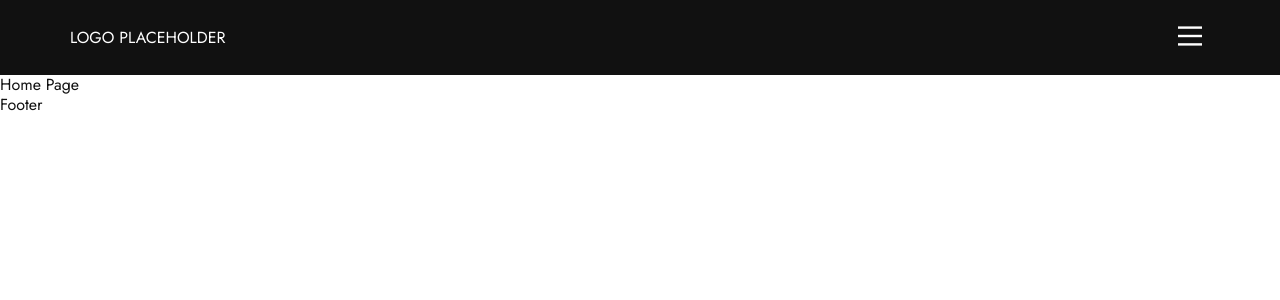
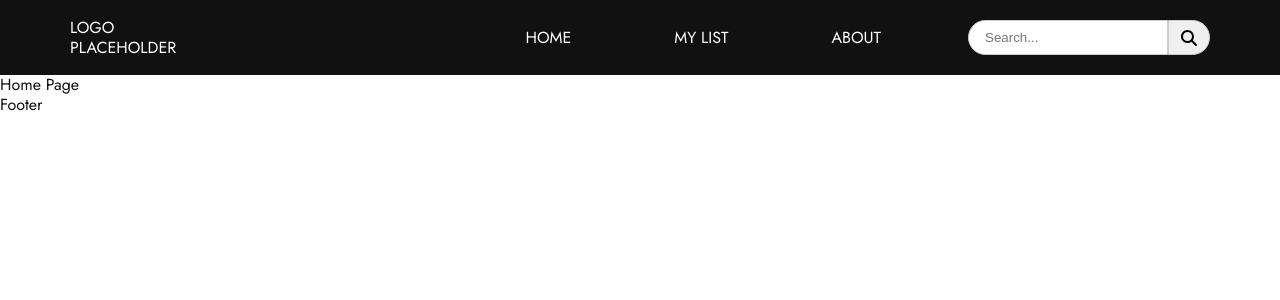
Before and after one commit to allankchow/showboat, a React (Vite) app: page / in a window 1280 px wide. Shown: the top 300 px of the page. Built offline with nearby package versions, Linux system fonts and the light colour scheme.

Commit message:
Add header navigation styling
Add mobile, tablet, and desktop navigation header styles.

```diff
--- a/src/App.jsx
+++ b/src/App.jsx
@@ -1,5 +1,5 @@
 import { Provider } from 'react-redux'
-import { store } from './store/store.js'
+// import { store } from './store/store.js'
 import AppRouter from "./routers/AppRouter";
 
 import './scss/styles.scss';
@@ -8,9 +8,9 @@ function App() {
 
   return (
     <>
-      <Provider store={store}>
+      {/* <Provider store={store}> */}
         <AppRouter />
-      </Provider>
+      {/* </Provider> */}
     </>
   )
 }
--- a/src/components/MobileNav.jsx
+++ b/src/components/HamburgerMenu.jsx
@@ -1,18 +1,11 @@
-import { useState } from "react";
 
-const MobileNav = () => {
-
-    const [isOpened, setIsOpened] = useState(false);
-
-    const handleToggle = () => {
-        setIsOpened(!isOpened);
-    }
+const HamburgerMenu = ({ showNav, toggleNav}) => {
 
     return (
-        <div className="mobileNavContainer">
+        <div className="hamburgerMenuContainer">
             <button
-                className={`hamburgerMenu ${isOpened? 'opened' : ''}`}
-                onClick={handleToggle}
+                className={`hamburgerMenu ${showNav? 'opened' : ''}`}
+                onClick={toggleNav}
                 aria-label="Main Menu"
             >
                 <svg width="100" height="100" viewBox="0 0 100 100">
@@ -25,4 +18,4 @@ const MobileNav = () => {
     )
 }
 
-export default MobileNav;
+export default HamburgerMenu;
--- a/src/components/Header.jsx
+++ b/src/components/Header.jsx
@@ -1,18 +1,40 @@
+import { useState, useEffect } from "react";
+
 import Nav from './Nav';
-import MobileNav from './MobileNav';
+import HamburgerMenu from './HamburgerMenu';
 import { NavLink } from 'react-router-dom';
 
 const Header = () => {
 
+    const [showNav, setShowNav] = useState(false);
+
+    useEffect(() => {
+        let mediaQuery = window.matchMedia('(min-width: 800px)');
+        mediaQuery.addEventListener('change', isDesktop);
+
+        return () => mediaQuery.removeEventListener('change', isDesktop);
+
+    }, []);
+
+    const toggleNav = () => {
+        setShowNav(!showNav);
+    }
+
+    const isDesktop = (e) => {
+        if (e.matches) {
+            setShowNav(false);
+        }
+    }
+
     return (
-        <header>
+        <header className={showNav ? "show" : ""}>
             <div className="logoContainer">
                 <NavLink to="/">
                     <div>LOGO PLACEHOLDER</div>
                 </NavLink>
             </div>
-            <MobileNav />
-            <Nav />
+            <HamburgerMenu isOpened={showNav} toggleNav={toggleNav}/>
+            <Nav toggleNav={toggleNav}/>
         </header>
     )
 }
--- a/src/components/Nav.jsx
+++ b/src/components/Nav.jsx
@@ -2,10 +2,24 @@ import { NavLink } from 'react-router-dom';
 import { FontAwesomeIcon } from '@fortawesome/react-fontawesome';
 import { faMagnifyingGlass } from "@fortawesome/free-solid-svg-icons";
 
-const Nav = () => {
+const Nav = ({ toggleNav }) => {
+
+   const closeNav = (e) => {
+        if (window.innerWidth < 800) {
+            toggleNav();
+        } else {
+            e.target.blur();
+        }
+   }
+
+   // Handle click on the search input to prevent closing the nav
+    const handleSearchClick = (e) => {
+        e.stopPropagation();
+    }
 
     return (
-        <nav className='siteNavigation'>
+        // <nav className={`siteNavigation ${showNav ? 'show' : 'close'}`} onclick={closeNav}>
+        <nav className="siteNavigation" onClick={closeNav}>
             <ul>
                 {/* Nav links */}
                 <li><NavLink to="/">HOME</NavLink></li>
@@ -15,7 +29,13 @@ const Nav = () => {
                 {/* Search input */}
                 <form className="searchInput">
                     <div className='searchInputContainer'>
-                        <input type="text" id="searchInput" name="searchInput" placeholder='Search...'/>
+                        <input
+                            type="text"
+                            id="searchInput"
+                            name="searchInput"
+                            placeholder='Search...'
+                            onClick={handleSearchClick}
+                        />
                         <button type="submit">
                             <FontAwesomeIcon icon={faMagnifyingGlass} />
                         </button>
--- a/src/scss/base/_variables.scss
+++ b/src/scss/base/_variables.scss
@@ -19,6 +19,11 @@ $padding: 1rem;
 $padding-half: 0.5rem;
 $padding-double: 2rem;
 
+// Components
+$header-height: rem(75);
+
+
 // Device Widths
-$tablet-width: rem(800);  // smallest size tablet - 768px
-$desktop-width: rem(1200);
+$tablet-width: em(768);
+$desktop-small-width: em(1000);
+$desktop-width: em(1400);
--- a/src/scss/components/_mobileNav.scss
+++ b/src/scss/components/_hamburgerMenu.scss
@@ -2,7 +2,7 @@
 @use '../utilities/mixins' as *;
 @use '../utilities/functions' as *;
 
-.mobileNavContainer {
+.hamburgerMenuContainer {
     @include flex-row(center, center);
 
     // Hamburger menu animation styling
@@ -53,4 +53,8 @@
             stroke-width: 6;
         }
     }
+
+    @include mq($tablet-width) {
+        display: none;
+    }
 }
--- a/src/scss/components/_header.scss
+++ b/src/scss/components/_header.scss
@@ -4,8 +4,10 @@
 
 header {
     @include flex-row(space-between, center, $padding);
+    position: relative;
     background-color: $secondary-colour;
     width: 100%;
+    height: $header-height;
     padding: rem(16) rem(25);
 
     // Logo placeholder, delete later
--- a/src/scss/components/_nav.scss
+++ b/src/scss/components/_nav.scss
@@ -3,18 +3,38 @@
 @use '../utilities/functions' as *;
 
 nav {
+    @include position-absolute($header-height, 0);
+
     width: 100%;
-    display: none;
-    // height: 0;
-    // visibility: hidden;
-    // overflow: hidden;
+    height: 0;
+    visibility: hidden;
+    overflow: hidden;
+
+    background-color: $secondary-colour;
+    border-radius: 0 0 rem(15) rem(15);
+
+    transition: height 0.5s ease, visibility 0.5s;
+
+    .show & {
+        transition: height 0.5s ease, visibility 0s;
+        visibility: visible;
+        height: 250px;
+    }
 
     ul {
-        @include flex-row($gap: rem(126));
+        @include flex-column(space-evenly, center);
+        height: 100%;
     }
 
-    li {
-        font-size: rem(24);
+    li a,
+    li a:visited {
+        font-size: rem(16);
+        color: white;
+        padding: 1rem;
+    }
+
+    li a:hover {
+        color: $on-hover-white;
     }
 
     .searchInputContainer {
@@ -47,4 +67,54 @@ nav {
         }
     }
 
+    @include mq($tablet-width) {
+        & {
+            height: auto;
+            visibility: visible;
+            position: static;
+            top: auto;
+            left: auto;
+
+
+            ul {
+                @include flex-row(flex-end, center, rem(30));
+            }
+
+            .searchInputContainer {
+                input {
+                    width: rem(150);
+                }
+            }
+        }
+    }
+
+    @include mq($desktop-small-width) {
+        ul {
+            gap: rem(71);
+        }
+
+        .searchInputContainer {
+            input {
+                width: rem(200);
+            }
+        }
+    }
+
+    @include mq($desktop-width) {
+        ul {
+            gap: rem(126);
+        }
+
+        li a,
+        li a:visited {
+            font-size: rem(24);
+        }
+
+        .searchInputContainer {
+            input {
+                width: rem(240);
+            }
+        }
+    }
+
 }
--- a/src/scss/styles.scss
+++ b/src/scss/styles.scss
@@ -10,7 +10,7 @@
 
 @use './components/links';
 @use './components/nav';
-@use './components/mobileNav';
+@use './components/hamburgerMenu';
 
 
 
```
